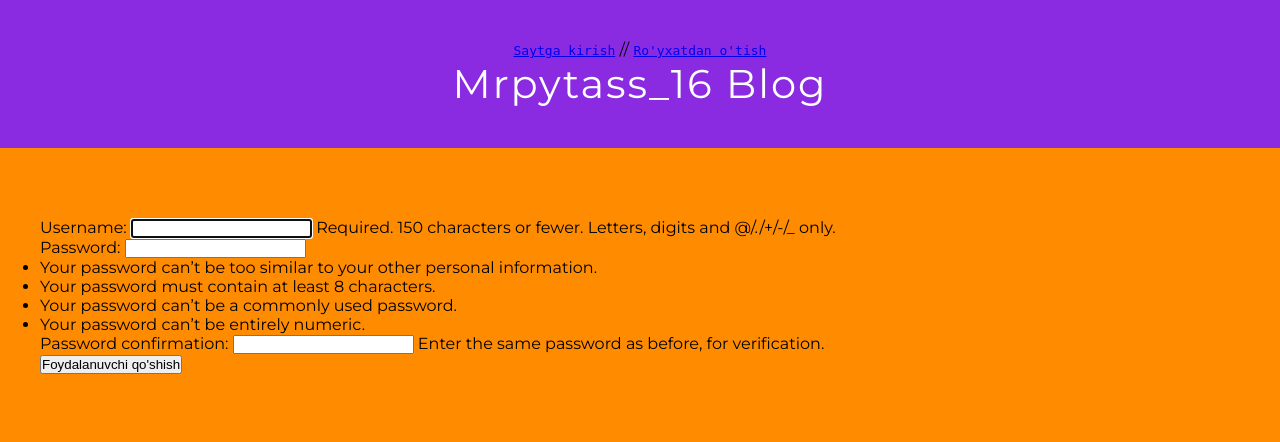
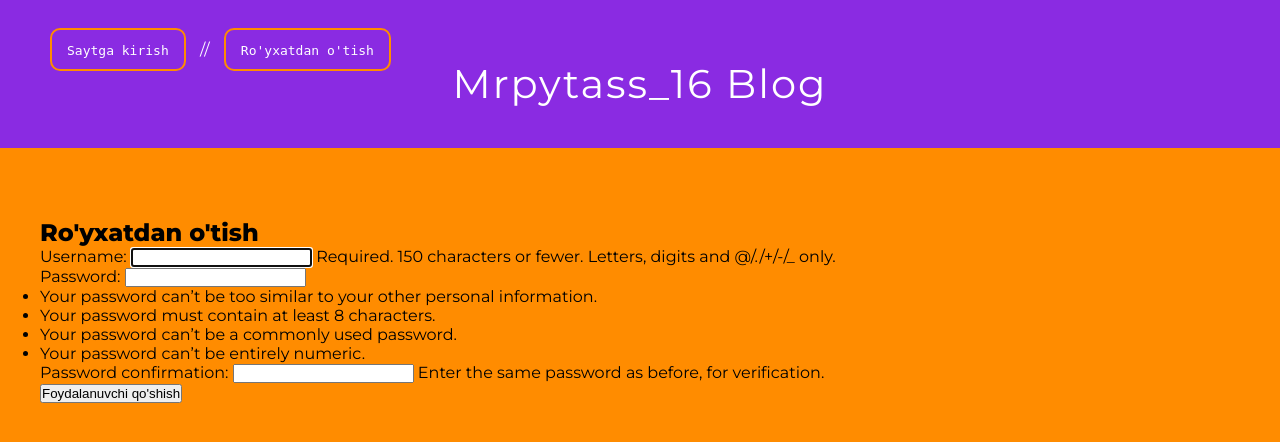
Before and after one commit to Asadbek16github/Django_Blog, a Django app: page /accounts/signup/ in a window 1280 px wide. Shown: the top 442 px of the page. Run offline with Django 3.2, Linux system fonts and the light colour scheme.

Commit message:
navigation vardadagi login va logout linklari stillari o'zgartirildi

```diff
--- a/static/css/base.css
+++ b/static/css/base.css
@@ -12,6 +12,32 @@ body {
   background-color:darkorange;
 }
 
+/* Boshi: header vavigation qismi */
+
+.header-blog .in_site,
+.out_site{
+    text-align: left;
+    color: white
+}
+
+.header-blog .in_site_span a,
+.header-blog span a{
+    color: white;
+    text-decoration: none;
+}
+
+.header-blog .in_site_span,
+.header-blog .out_site_span{
+    border: 2px darkorange solid;
+    padding: 10px 15px;
+    border-radius: 10px;
+    margin: 0 10px;
+}
+
+.header-blog .in_site_span:hover,
+.header-blog .out_site_span:hover{
+    background-color: darkorange;
+}
 
 .header-blog{
     background-color: blueviolet;
@@ -33,6 +59,8 @@ body {
     font-size: 40px;
     letter-spacing: 2px;
 }
+
+/* Oxiri: header vavigation qismi */
 
 .All_posts{
     margin: 50px 20px;
--- a/template/base.html
+++ b/template/base.html
@@ -12,14 +12,15 @@
     </head>
     <body>
         <header class="header-blog">
-
             {% if user.is_authenticated %}
                 <div class="in_site">
-                    <span>Xush kelibsiz {{user.username}}</span> // <span><a href="{% url 'logout' %}">Saytdan chiqish</a></span>
+                    <span><code>Xush kelibsiz {{user.username}}</code></span> //
+                    <span class="in_site_span"><code><a href="{% url 'logout' %}">Saytdan chiqish</a></code></span>
                 </div>
             {% else %}
                 <div class="out_site">
-                    <span><code><a href="{% url 'login' %}">Saytga kirish</a></code></span> // <span><code><a href="{% url 'sign_up_page' %}">Ro'yxatdan o'tish</a></code></span>
+                    <span class="out_site_span"><code><a href="{% url 'login' %}">Saytga kirish</a></code></span> //
+                    <span class="out_site_span"><code><a href="{% url 'sign_up_page' %}">Ro'yxatdan o'tish</a></code></span>
                 </div>
             {% endif %}
 
--- a/template/registration/signup.html
+++ b/template/registration/signup.html
@@ -3,9 +3,9 @@
 
 {% block content %}
     <div class="sign_up_page">
+        <h2>Ro'yxatdan o'tish</h2>
         <form method="post">{% csrf_token %}
             {{ form.as_p }}
-
             <button type="submit">Foydalanuvchi qo'shish</button>
         </form>
     </div>
```
Also changed, not shown: db.sqlite3.
